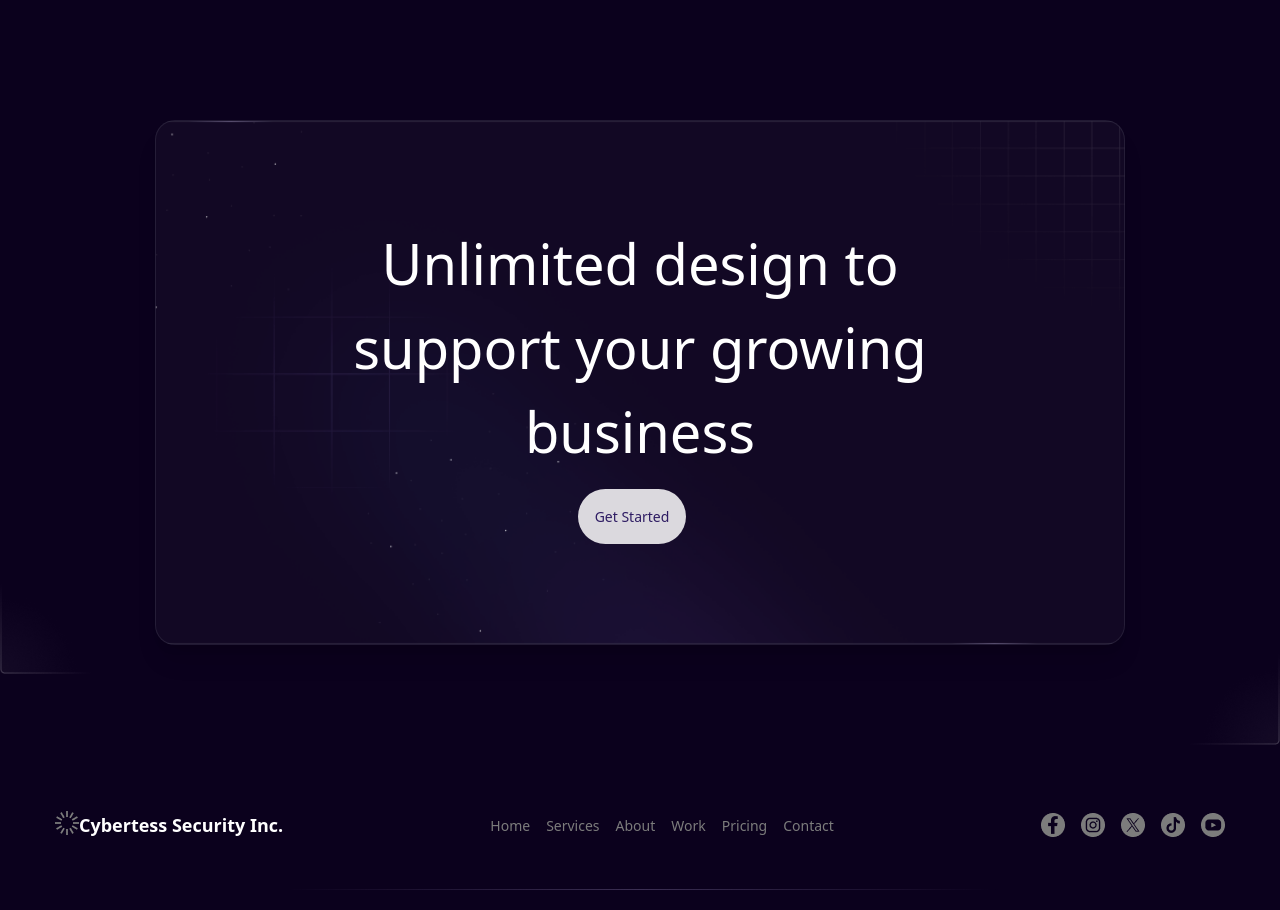
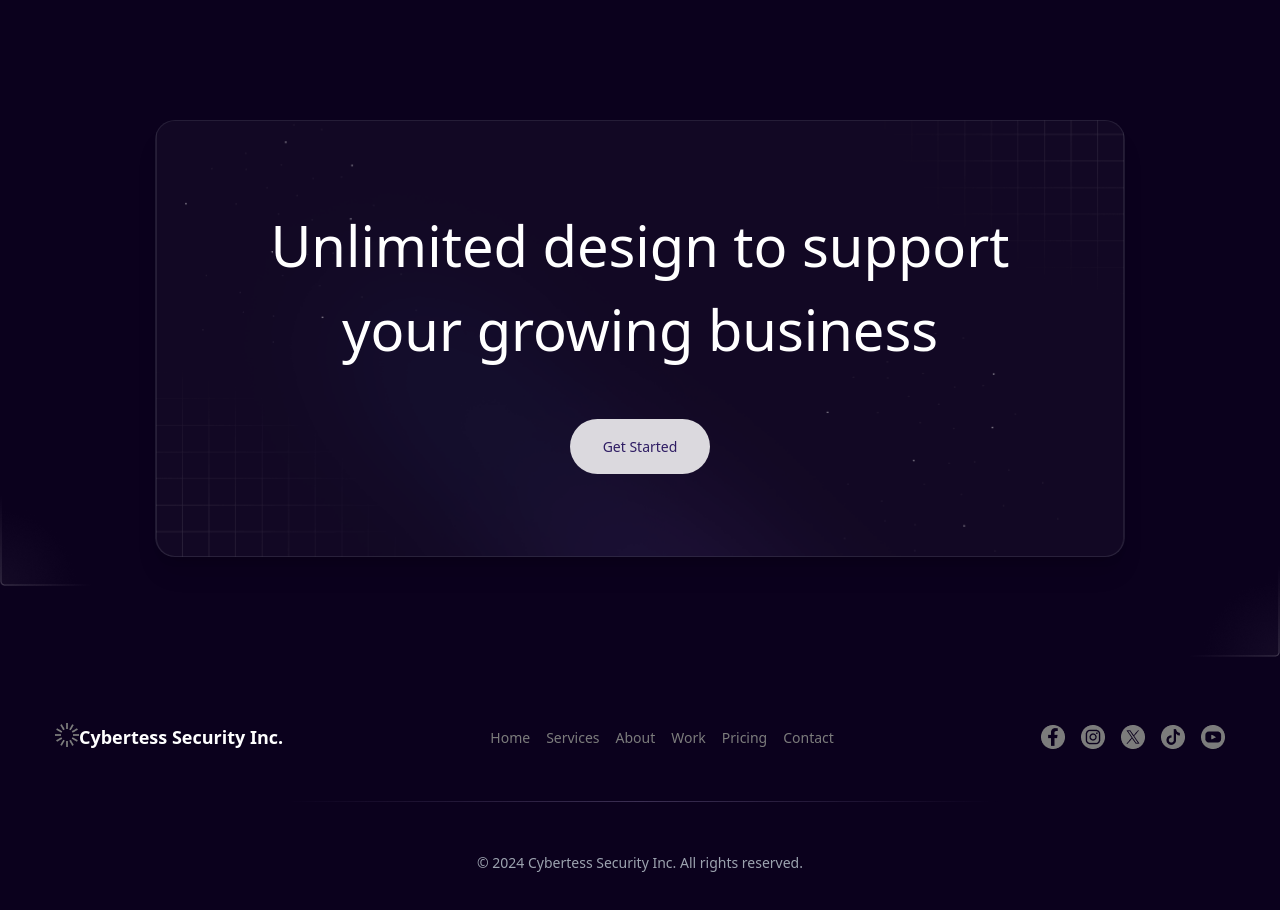
Before and after one commit to tarunkumar2112/cybertess, a React (Create React App) app: page / in a window 1280 px wide. Shown: the part 6320-7230 px from the top of the page. Built offline with nearby package versions, Linux system fonts and the light colour scheme.

Commit message:
Updated CTA section

```diff
--- a/src/pages/Home.js
+++ b/src/pages/Home.js
@@ -317,14 +317,14 @@ const Home = () => {
     </section>
     <section className='w-full  md:pt-[50px] pt-[50px] md:pb-[100px] pb-[50px] bg-last-sec-bg bg-no-repeat bg-bottom'>
     <div className='max-w-[1000px] mx-auto px-[15px] relative'>
-    <div className="row  bg-full-BG bg-center bg-no-repeat bg-cover md:py-[100px] py-[50px] md:px-[100px] px-[30px] border border-solid border-[rgba(57,51,74,0.5)] rounded-[20px] shadow-lg shadow-black-500 md:shadow-xl text-center">
+    <div className="row  bg-CTA-BG bg-center bg-no-repeat bg-cover md:py-[82px] py-[50px] md:px-[82px] px-[30px] border border-solid border-[rgba(57,51,74,0.5)] rounded-[20px] shadow-lg shadow-black-500 md:shadow-xl text-center">
         {/* Heading with border */}
         <div className=" mb-4">
           <h2 className=" font-medium  text-white px-4 md:text-[56px] text-[40px]">Unlimited design to support your growing business</h2>
         </div>
 
         {/* CTA button */}
-        <button className="bg-[#DBD9DE] transition-all hover:bg-[#1E1333] text-[#2E1C63] hover:text-white font-medium py-4 px-4 rounded-[40px] mb-2 md:mb-0 md:mr-4 border border-solid border-transparent hover:border-slate-400/40 text-[14px]">Get Started</button>
+        <button className="bg-[#DBD9DE] transition-all hover:bg-[#1E1333] text-[#2E1C63] hover:text-white font-medium py-4 px-8 rounded-[40px]  mt-8 border border-solid border-transparent hover:border-slate-400/40 text-[14px]">Get Started</button>
 
 
       </div>
--- a/tailwind.config.js
+++ b/tailwind.config.js
@@ -15,6 +15,7 @@ module.exports = {
         'marquee-BG': "url('../src/assets/bg-text.png')",
         'HR-bg': "url('../src/assets/HR.png')",
         'last-sec-bg': "url('../src/assets/bg-image.png')",
+        'CTA-BG': "url('../src/assets/CTA-bg.png')",
 
       },
       colors: {
```
Also changed, not shown: src/assets/CTA-bg.png (added).
